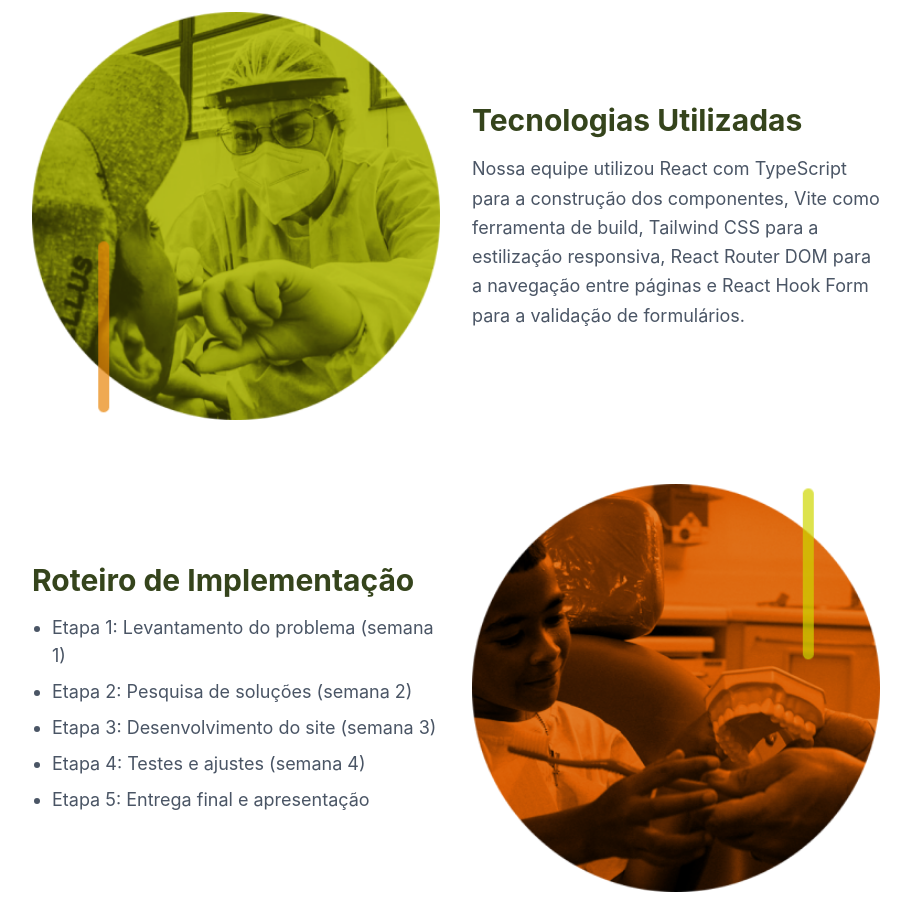
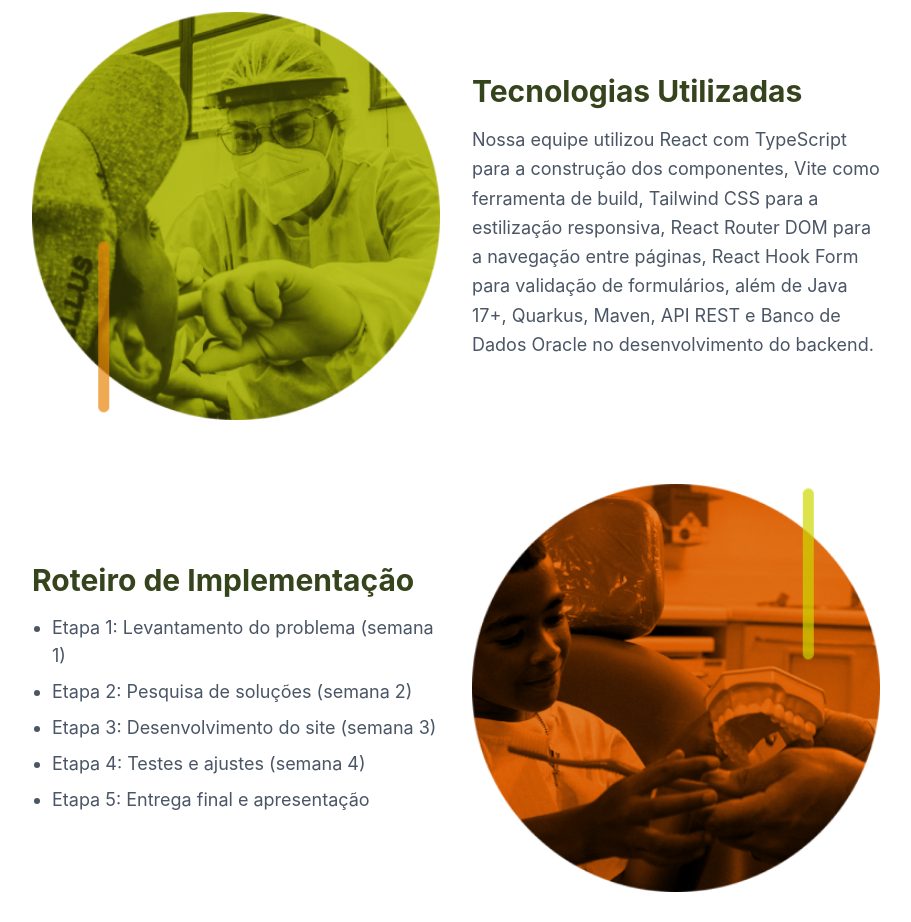
Before and after one commit to GustavoMiguelk/Challenge-TDB-Front-End, a React (Vite) app: page /sobre in a window 1280 px wide. Shown: the part 1460-2382 px from the top of the page, without its empty margins (184-1095 px from the left). Built offline with nearby package versions, Linux system fonts and the light colour scheme.

Commit message:
fix: concluindo os ajustes finais.

```diff
--- a/src/routes/Sobre/Sobre.tsx
+++ b/src/routes/Sobre/Sobre.tsx
@@ -35,7 +35,7 @@ export default function Sobre() {
           </div>
           <div className="flex-1">
             <h2 className="text-3xl font-bold mb-4" style={{ color: '#35441c' }}>Tecnologias Utilizadas</h2>
-            <p className="text-gray-600 text-lg leading-relaxed">Nossa equipe utilizou React com TypeScript para a construção dos componentes, Vite como ferramenta de build, Tailwind CSS para a estilização responsiva, React Router DOM para a navegação entre páginas e React Hook Form para a validação de formulários.</p>
+            <p className="text-gray-600 text-lg leading-relaxed">Nossa equipe utilizou React com TypeScript para a construção dos componentes, Vite como ferramenta de build, Tailwind CSS para a estilização responsiva, React Router DOM para a navegação entre páginas, React Hook Form para validação de formulários, além de Java 17+, Quarkus, Maven, API REST e Banco de Dados Oracle no desenvolvimento do backend.</p>
           </div>
         </section>
         <section className="flex flex-col md:flex-row-reverse gap-8 items-center">
```
Also changed, not shown: 1 other file (tests, documents, lock files or other folders).
